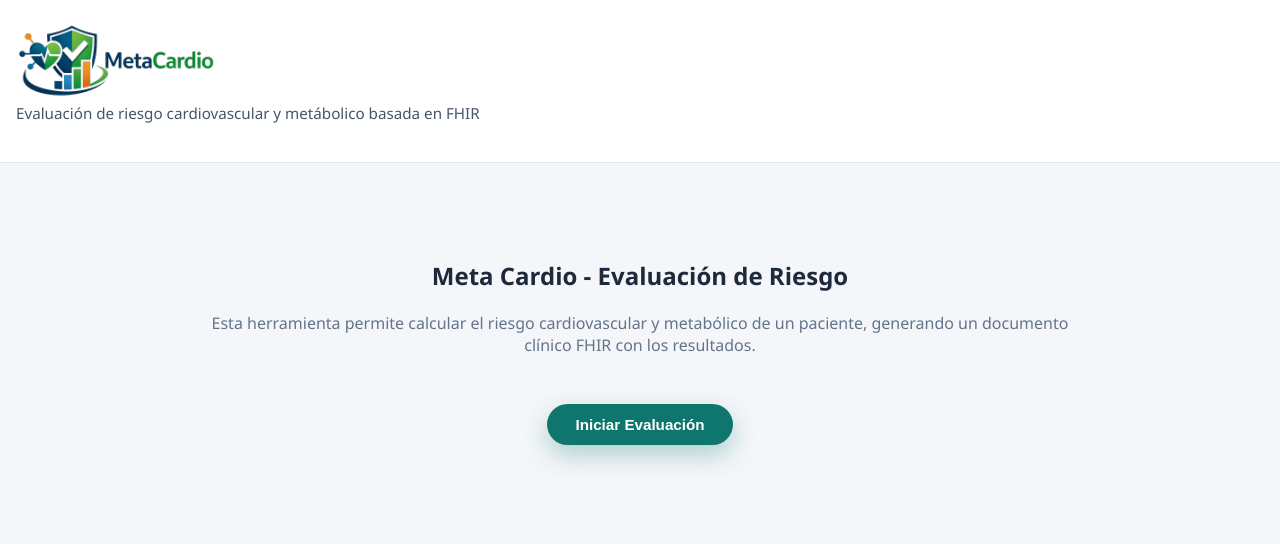
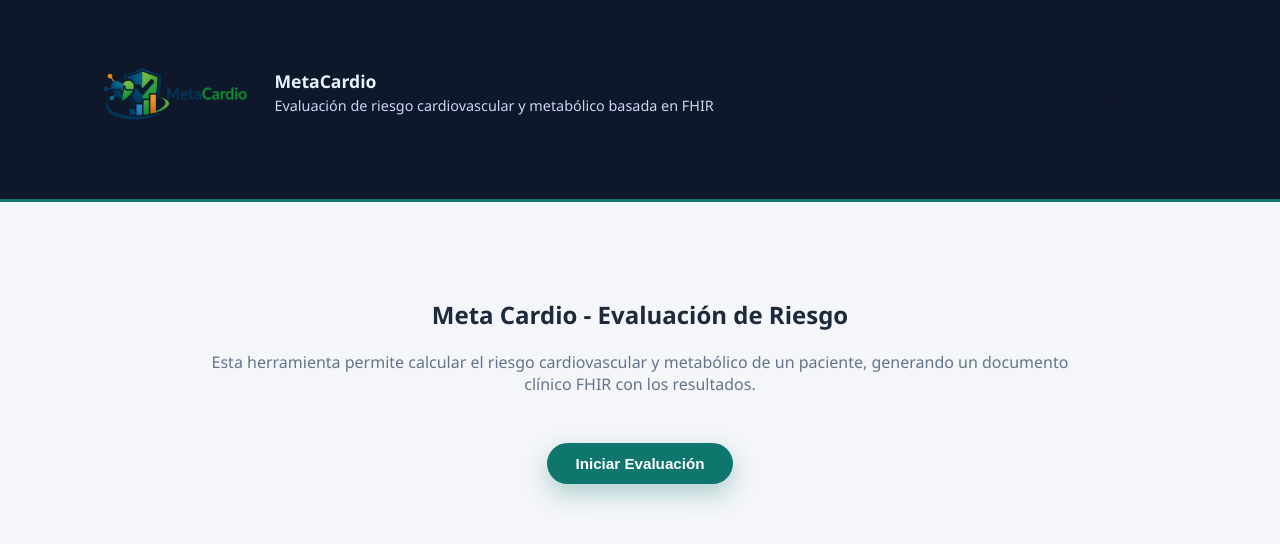
Before and after one commit to yhoys/meta-cardio, a React (Vite) app: page / in a window 1280 px wide. Shown: the top 544 px of the page. Built offline with nearby package versions, Linux system fonts and the light colour scheme.

Commit message:
Estilos 15

```diff
--- a/src/App.css
+++ b/src/App.css
@@ -7,54 +7,52 @@ body {
   background-color: #f4f6f9;
 }
 
-/* HEADER limpio */
-
+/* HEADER barra superior */
 .app-header {
   width: 100%;
-  background-color: white;
-  padding: 1.5rem 1rem;
-  border-bottom: 1px solid #e2e8f0;
+  background-color: #0f172a;
+  padding: 0.9rem 1rem;
+  border-bottom: 3px solid #0f766e;
 }
 
 /* Contenido del header */
-
 .header-content {
   max-width: 1100px;
   margin: auto;
   display: flex;
   align-items: center;
-  justify-content: flex-start;
+  justify-content: space-between;
+  gap: 1.5rem;
+}
+
+/* Lado izquierdo: logo + textos */
+.header-left {
+  display: flex;
+  align-items: center;
+  gap: 0.9rem;
 }
 
 /* Logo */
-
-.logo-block {
-  display: flex;
-  flex-direction: column;
-  align-items: flex-start;
-}
-
 .logo {
-  width: 200px;
+  width: 170px;
   height: auto;
 }
 
-/* Texto */
-
-.subtitle.under-logo {
-  margin-top: 0.3rem;
-  font-size: 0.95rem;
-  color: #475569;
+/* Texto debajo/del lado del logo */
+.app-title {
+  margin: 0;
+  font-size: 1.1rem;
+  font-weight: 700;
+  color: #e5f4ff;
 }
 
 .subtitle {
-  margin-top: 0.25rem;
-  font-size: 0.95rem;
-  color: #475569;
+  margin-top: 0.2rem;
+  font-size: 0.9rem;
+  color: #cbd5f5;
 }
 
 /* Contenido principal */
-
 .app-content {
   padding: 3rem 1rem;
   max-width: 900px;
@@ -63,14 +61,12 @@ body {
 }
 
 /* Pantalla inicial */
-
 .mode-container {
   margin-top: 3rem;
   text-align: center;
 }
 
 /* Tarjetas de sección */
-
 .section-card {
   background-color: #ffffff;
   border-radius: 12px;
@@ -94,7 +90,6 @@ body {
 }
 
 /* Layout de formulario en dos columnas */
-
 .form-grid {
   display: grid;
   grid-template-columns: repeat(2, minmax(0, 1fr));
@@ -102,7 +97,6 @@ body {
 }
 
 /* Fila de campo */
-
 .form-field {
   display: flex;
   flex-direction: column;
@@ -133,7 +127,6 @@ body {
 }
 
 /* Radio groups */
-
 .radio-group {
   display: flex;
   gap: 1.5rem;
@@ -149,7 +142,6 @@ body {
 }
 
 /* Botón principal */
-
 .primary-button {
   margin-top: 1.75rem;
   padding: 0.75rem 1.8rem;
@@ -173,7 +165,6 @@ body {
 }
 
 /* Tarjetas de resultado */
-
 .result-card {
   margin-top: 1.5rem;
   padding: 1rem 1.2rem;
@@ -188,7 +179,6 @@ body {
 }
 
 /* Ajustes generales de inputs y labels */
-
 input[type="radio"] {
   margin-right: 0.4rem;
 }
@@ -197,20 +187,15 @@ label {
   font-weight: 500;
 }
 
-/* Responsive header */
-
+/* Responsive */
 @media (max-width: 768px) {
   .header-content {
     flex-direction: column;
-    text-align: center;
+    align-items: flex-start;
   }
 
   .logo {
-    width: 170px;
-  }
-
-  .header-text h1 {
-    font-size: 1.8rem;
+    width: 150px;
   }
 
   .form-grid {
@@ -218,6 +203,7 @@ label {
   }
 }
 
+/* Tarjetas de modo (si las usas) */
 .mode-cards {
   display: flex;
   gap: 2rem;
@@ -241,7 +227,6 @@ label {
 .mode-card:hover {
   transform: translateY(-4px);
   box-shadow: 0 12px 28px rgba(0, 0, 0, 0.15);
-  cursor: pointer;
 }
 
 .mode-card:focus {
@@ -259,7 +244,6 @@ label {
 }
 
 /* Navegación pasos */
-
 .step-nav {
   display: flex;
   flex-wrap: wrap;
@@ -303,7 +287,6 @@ label {
 }
 
 /* Alertas y JSON */
-
 .alert-warning {
   margin-top: 2rem;
   padding: 1rem;
@@ -348,7 +331,6 @@ label {
 }
 
 /* Tablas referencias */
-
 .refs-table {
   width: 100%;
   border-collapse: collapse;
--- a/src/App.jsx
+++ b/src/App.jsx
@@ -135,11 +135,25 @@ function App() {
   return (
     <div className="app-container">
       <header className="app-header">
-        <div className="logo-block">
-          <img src="/meta-cardio-logo.svg" alt="MetaCardio" className="logo" />
-          <p className="subtitle under-logo">
-            Evaluación de riesgo cardiovascular y metábolico basada en FHIR
-          </p>
+        <div className="header-content">
+          <div className="header-left">
+            <img
+              src="/meta-cardio-logo.png"
+              alt="MetaCardio"
+              className="logo"
+            />
+            <div className="header-text">
+              <p className="app-title">MetaCardio</p>
+              <p className="subtitle">
+                Evaluación de riesgo cardiovascular y metabólico basada en FHIR
+              </p>
+            </div>
+          </div>
+          <div className="header-right">
+            <span className="header-chip">
+              Proyecto Integrador · mHealth · FHIR R4
+            </span>
+          </div>
         </div>
       </header>
 
```
